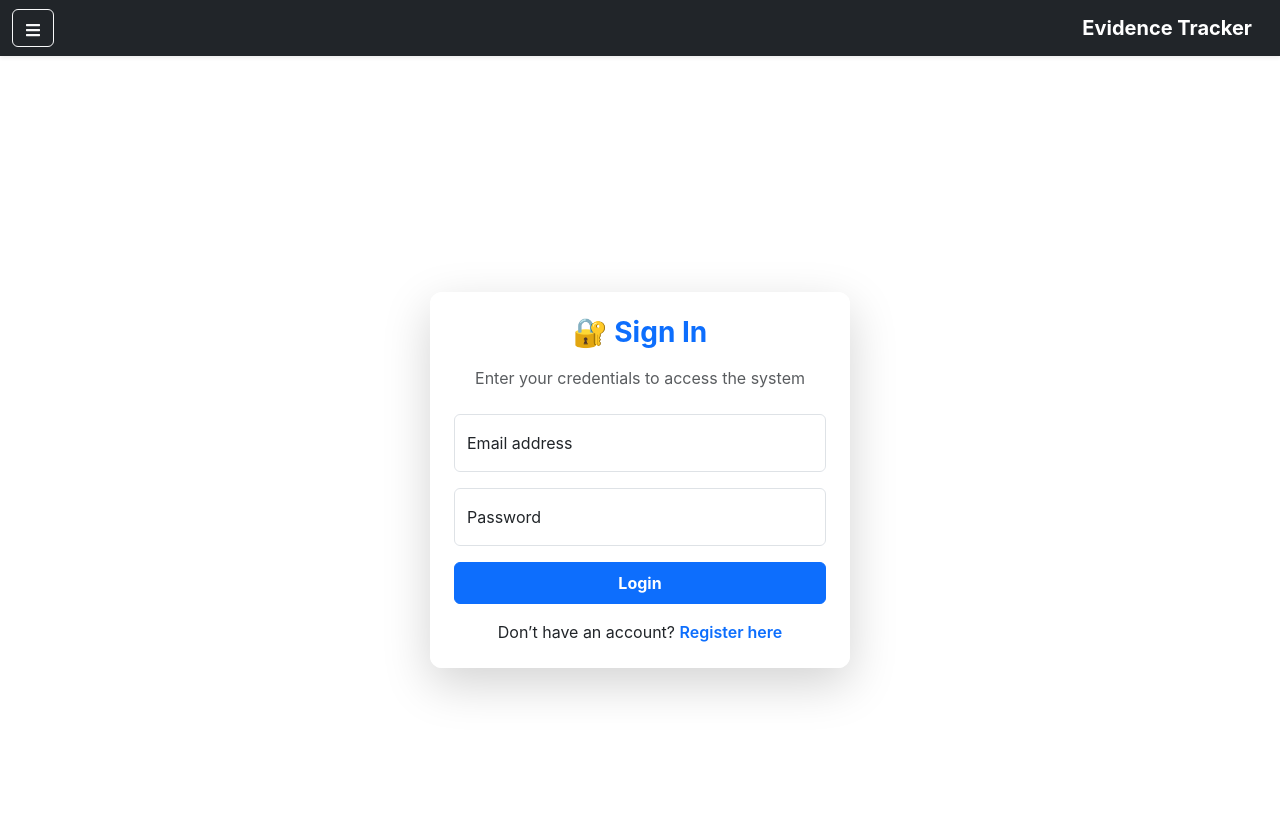
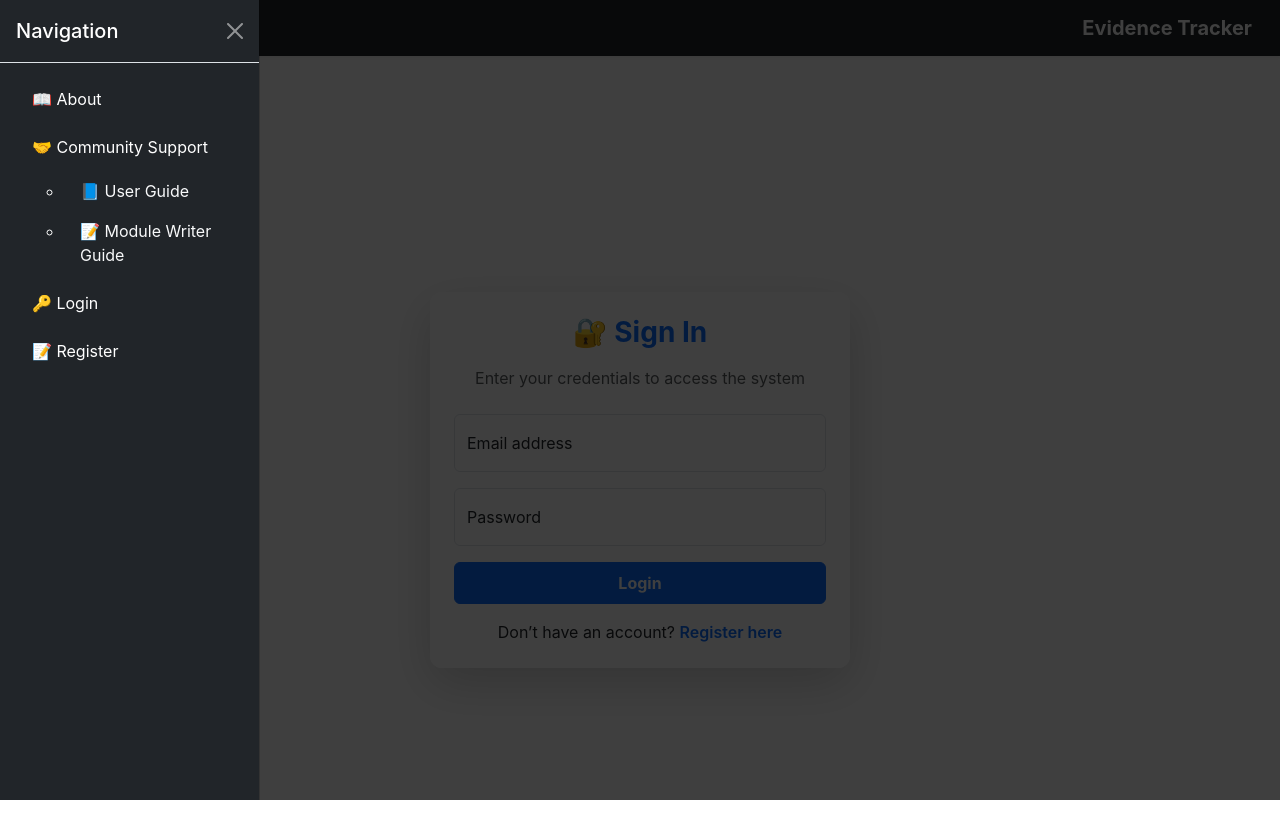
Before and after one commit to rashmi8kumari/Evidura-Digital-evidence-management-system, a React (Create React App) app in the folder frontend/: page /login in a window 1280 px wide. Both pictures are taken after a click on the button 33 px from the left and 28 px from the top of the page. Shown: the top 838 px of the page. Built offline with nearby package versions, Linux system fonts and the light colour scheme; no server answers.

Commit message:
navbar fixed

```diff
--- a/frontend/public/index.html
+++ b/frontend/public/index.html
@@ -24,6 +24,10 @@
       work correctly both with client-side routing and a non-root public URL.
       Learn how to configure a non-root public URL by running `npm run build`.
     -->
+    <link
+      href="https://cdn.jsdelivr.net/npm/bootstrap@5.3.2/dist/css/bootstrap.min.css"
+      rel="stylesheet"
+    />
     <title>React App</title>
   </head>
   <body>
@@ -40,4 +44,8 @@
       To create a production bundle, use `npm run build` or `yarn build`.
     -->
   </body>
+  <script
+    src="https://cdn.jsdelivr.net/npm/bootstrap@5.3.2/dist/js/bootstrap.bundle.min.js"
+    defer
+  ></script>
 </html>
--- a/frontend/src/App.js
+++ b/frontend/src/App.js
@@ -1,3 +1,4 @@
+// src/App.js
 import React from "react";
 import { Routes, Route, Navigate } from "react-router-dom";
 import Navbar from "./components/Navbar";
@@ -12,6 +13,12 @@ import AdminDashboard from "./pages/AdminDashboard";
 import UserManagement from "./pages/UserManagement";
 import EvidenceDetails from "./pages/EvidenceDetails";
 
+// 🔹 New pages
+import About from "./pages/About";
+import Community from "./pages/Community";
+import UserGuide from "./pages/UserGuide";
+import ModuleWriterGuide from "./pages/ModuleWriterGuide";
+
 function App() {
   return (
     <>
@@ -21,6 +28,15 @@ function App() {
           <Route path="/" element={<Navigate to="/login" replace />} />
           <Route path="/login" element={<Login />} />
           <Route path="/register" element={<Register />} />
+
+          {/* General Pages */}
+          <Route path="/about" element={<About />} />
+          <Route path="/community" element={<Community />} />
+          <Route path="/community/user-guide" element={<UserGuide />} />
+          <Route
+            path="/community/module-writer"
+            element={<ModuleWriterGuide />}
+          />
 
           {/* Protected routes */}
           <Route
@@ -51,7 +67,7 @@ function App() {
             path="/admin-dashboard"
             element={
               <PrivateRoute allowedRoles={["admin"]}>
-                {/* ✅ Admin Dashboard + User Management shortcut */}
+                {/* Admin Dashboard + User Management shortcut */}
                 <div>
                   <AdminDashboard />
                   <div className="text-center mt-4">
--- a/frontend/src/components/Navbar.js
+++ b/frontend/src/components/Navbar.js
@@ -1,8 +1,8 @@
-// src/components/Navbar.js
 import React from "react";
 import { Link, useNavigate } from "react-router-dom";
 import { getRole, clearAuth } from "../utils/auth";
-import { FaBars, FaUserShield, FaUsers, FaGavel, FaMicroscope, FaUserTie } from "react-icons/fa";
+import { FaBars } from "react-icons/fa";
+import * as bootstrap from "bootstrap"; // ✅ bootstrap instance import
 
 const Navbar = () => {
   const navigate = useNavigate();
@@ -11,6 +11,15 @@ const Navbar = () => {
   const logout = () => {
     clearAuth();
     navigate("/login");
+  };
+
+  // Sidebar close helper
+  const closeSidebar = () => {
+    const sidebar = document.getElementById("sidebarMenu");
+    if (sidebar) {
+      const bsOffcanvas = bootstrap.Offcanvas.getInstance(sidebar);
+      if (bsOffcanvas) bsOffcanvas.hide();
+    }
   };
 
   return (
@@ -33,7 +42,7 @@ const Navbar = () => {
           {role && (
             <div className="d-flex align-items-center">
               <span className="text-light me-3">
-                Role: <strong className="text-capitalize">{role}</strong>
+                Role: <strong>{role}</strong>
               </span>
               <button className="btn btn-sm btn-danger" onClick={logout}>
                 Logout
@@ -49,7 +58,7 @@ const Navbar = () => {
         tabIndex="-1"
         id="sidebarMenu"
         aria-labelledby="sidebarMenuLabel"
-        style={{ width: "250px" }}
+        style={{ width: "260px" }}
       >
         <div className="offcanvas-header border-bottom">
           <h5 className="offcanvas-title" id="sidebarMenuLabel">
@@ -62,63 +71,129 @@ const Navbar = () => {
             aria-label="Close"
           ></button>
         </div>
+
         <div className="offcanvas-body">
           <ul className="nav flex-column">
 
-            {/* Guest Links */}
+            {/* General Pages */}
+            <li className="nav-item mb-2">
+              <Link
+                className="nav-link text-white"
+                to="/about"
+                onClick={closeSidebar}   // ✅ Sidebar close
+              >
+                📖 About
+              </Link>
+            </li>
+            <li className="nav-item mb-2">
+              <Link
+                className="nav-link text-white"
+                to="/community"
+                onClick={closeSidebar}
+              >
+                🤝 Community Support
+              </Link>
+              <ul className="ms-3 mt-1">
+                <li>
+                  <Link
+                    className="nav-link text-light small"
+                    to="/community/user-guide"
+                    onClick={closeSidebar}
+                  >
+                    📘 User Guide
+                  </Link>
+                </li>
+                <li>
+                  <Link
+                    className="nav-link text-light small"
+                    to="/community/module-writer"
+                    onClick={closeSidebar}
+                  >
+                    📝 Module Writer Guide
+                  </Link>
+                </li>
+              </ul>
+            </li>
+
+            {/* Auth Links */}
             {!role && (
               <>
-                <li className="nav-item">
-                  <Link className="nav-link text-white" to="/login" data-bs-dismiss="offcanvas">
-                    Login
+                <li className="nav-item mb-2">
+                  <Link
+                    className="nav-link text-white"
+                    to="/login"
+                    onClick={closeSidebar}
+                  >
+                    🔑 Login
                   </Link>
                 </li>
-                <li className="nav-item">
-                  <Link className="nav-link text-white" to="/register" data-bs-dismiss="offcanvas">
-                    Register
+                <li className="nav-item mb-2">
+                  <Link
+                    className="nav-link text-white"
+                    to="/register"
+                    onClick={closeSidebar}
+                  >
+                    📝 Register
                   </Link>
                 </li>
               </>
             )}
 
-            {/* Police */}
+            {/* Role Based */}
             {role === "police" && (
-              <li className="nav-item">
-                <Link className="nav-link text-white" to="/police-dashboard" data-bs-dismiss="offcanvas">
-                  <FaUserShield className="me-2" /> Police Dashboard
+              <li className="nav-item mb-2">
+                <Link
+                  className="nav-link text-white"
+                  to="/police-dashboard"
+                  onClick={closeSidebar}
+                >
+                  🚔 Police Dashboard
                 </Link>
               </li>
             )}
 
-            {/* FSL */}
             {role === "fsl" && (
-              <li className="nav-item">
-                <Link className="nav-link text-white" to="/fsl-dashboard" data-bs-dismiss="offcanvas">
-                  <FaMicroscope className="me-2" /> FSL Dashboard
+              <li className="nav-item mb-2">
+                <Link
+                  className="nav-link text-white"
+                  to="/fsl-dashboard"
+                  onClick={closeSidebar}
+                >
+                  🧪 FSL Dashboard
                 </Link>
               </li>
             )}
 
-            {/* Court */}
             {role === "court" && (
-              <li className="nav-item">
-                <Link className="nav-link text-white" to="/court-dashboard" data-bs-dismiss="offcanvas">
-                  <FaGavel className="me-2" /> Court Dashboard
+              <li className="nav-item mb-2">
+                <Link
+                  className="nav-link text-white"
+                  to="/court-dashboard"
+                  onClick={closeSidebar}
+                >
+                  ⚖️ Court Dashboard
                 </Link>
               </li>
             )}
 
-            {/* Admin */}
             {role === "admin" && (
               <>
-                <li className="nav-item">
-                  <Link className="nav-link text-white" to="/admin-dashboard" data-bs-dismiss="offcanvas">
-                    <FaUserTie className="me-2" /> Admin Dashboard
+                <li className="nav-item mb-2">
+                  <Link
+                    className="nav-link text-white"
+                    to="/admin-dashboard"
+                    onClick={closeSidebar}
+                  >
+                    🛠️ Admin Dashboard
                   </Link>
                 </li>
-                <li className="nav-item">
-                  <Link className="nav-link text-white" to="/admin/users" data-bs-dismiss="offcanvas">
-                    <FaUsers className="me-2" /> User Management
+                <li className="nav-item mb-2">
+                  <Link
+                    className="nav-link text-white"
+                    to="/admin/users"
+                    onClick={closeSidebar}
+                  >
+                    👥 User Management
                   </Link>
                 </li>
               </>
--- /dev/null
+++ b/frontend/src/pages/About.js
@@ -0,0 +1,20 @@
+import React from "react";
+
+function About() {
+  return (
+    <div className="card shadow p-4">
+      <h2 className="mb-3 text-primary">About Evidence Tracker</h2>
+      <p>
+        Evidence Tracker is a digital solution to monitor the flow of criminal
+        case evidence across Police, FSL, and Court. It ensures transparency,
+        accountability, and real-time updates for all stakeholders.
+      </p>
+      <p>
+        Our mission is to streamline the judicial process by providing a secure
+        and reliable chain of custody system.
+      </p>
+    </div>
+  );
+}
+
+export default About;
--- /dev/null
+++ b/frontend/src/pages/Community.js
@@ -0,0 +1,23 @@
+import React from "react";
+import { Link } from "react-router-dom";
+
+function Community() {
+  return (
+    <div className="card shadow p-4">
+      <h2 className="mb-3 text-success">Community Support</h2>
+      <p>
+        Need help? Our community provides guides and support to get you started.
+      </p>
+      <ul>
+        <li>
+          <Link to="/community/user-guide">📘 User Guide</Link>
+        </li>
+        <li>
+          <Link to="/community/module-writer">📝 Module Writer Guide</Link>
+        </li>
+      </ul>
+    </div>
+  );
+}
+
+export default Community;
--- /dev/null
+++ b/frontend/src/pages/ModuleWriterGuide.js
@@ -0,0 +1,21 @@
+import React from "react";
+
+function ModuleWriterGuide() {
+  return (
+    <div className="card shadow p-4">
+      <h2 className="mb-3 text-warning">Module Writer Guide</h2>
+      <p>
+        If you want to contribute to the Evidence Tracker project, this guide
+        will help you understand the structure and development process.
+      </p>
+      <ul>
+        <li>🛠️ Follow coding standards (React + Node.js).</li>
+        <li>📦 Organize components inside <code>/components</code> and pages inside <code>/pages</code>.</li>
+        <li>🔑 Always use role-based access for new modules.</li>
+        <li>🧪 Write test cases for critical features.</li>
+      </ul>
+    </div>
+  );
+}
+
+export default ModuleWriterGuide;
--- /dev/null
+++ b/frontend/src/pages/UserGuide.js
@@ -0,0 +1,21 @@
+import React from "react";
+
+function UserGuide() {
+  return (
+    <div className="card shadow p-4">
+      <h2 className="mb-3 text-info">User Guide</h2>
+      <p>
+        This guide explains how different roles (Police, FSL, Court, Admin) can
+        use the Evidence Tracker system.
+      </p>
+      <ol>
+        <li>👉 Police: Add and transfer evidence to FSL or Court.</li>
+        <li>👉 FSL: Receive evidence, analyze it, and upload reports.</li>
+        <li>👉 Court: Accept evidence and review case status.</li>
+        <li>👉 Admin: Manage users, dashboards, and oversee flow.</li>
+      </ol>
+    </div>
+  );
+}
+
+export default UserGuide;
```
